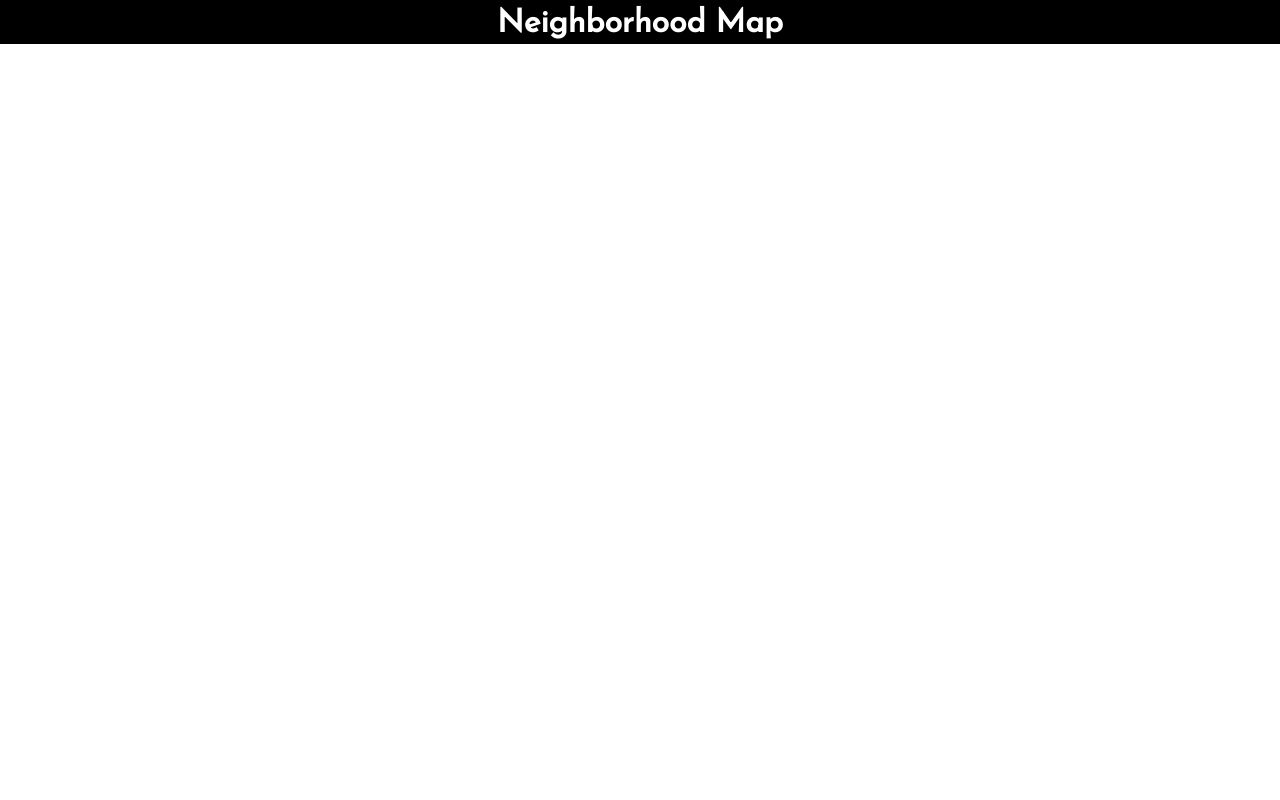
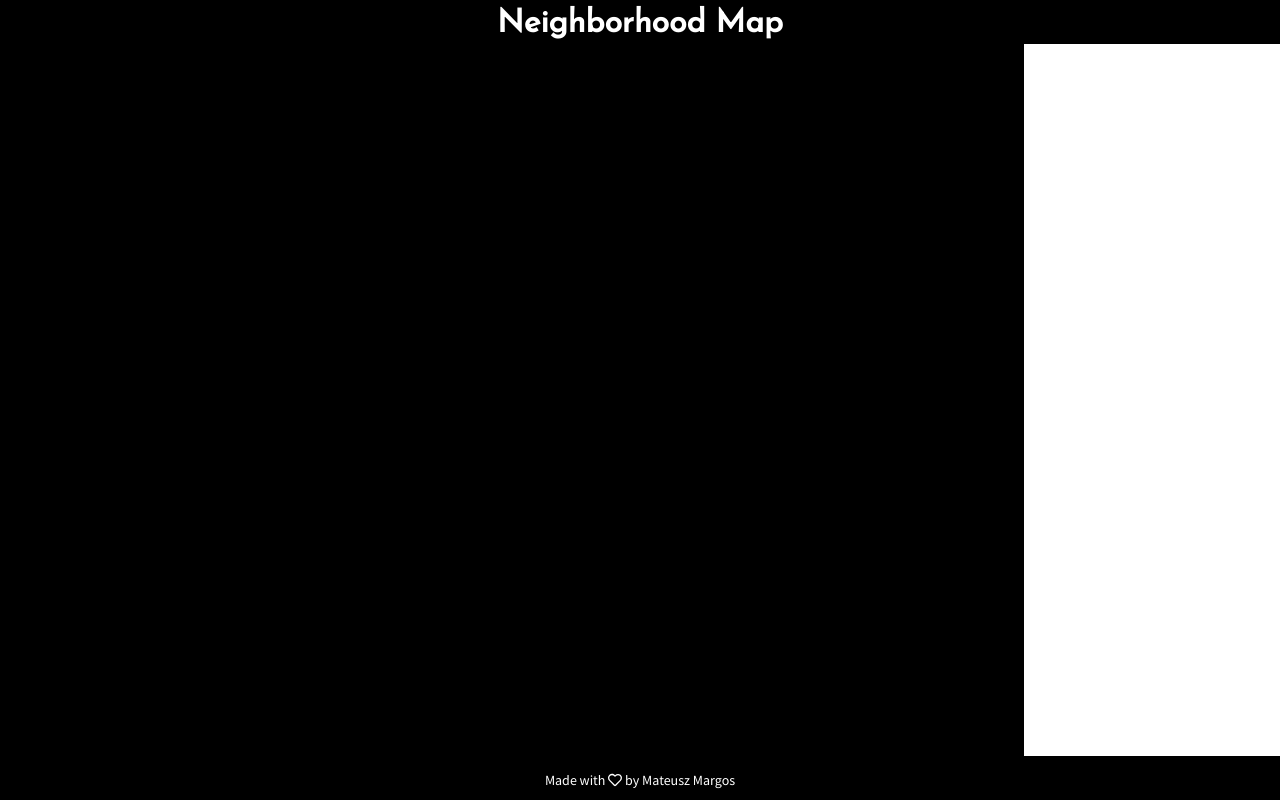
Before and after one commit to margosmat/project-neighborhood-map, a React (Create React App) app: page / in a window 1280 px wide. Built offline with nearby package versions, Linux system fonts and the light colour scheme.

Commit message:
feture: Added ElementsList component, added footer in the MainWindow component.

```diff
--- a/public/index.html
+++ b/public/index.html
@@ -11,6 +11,7 @@
     <link rel="manifest" href="%PUBLIC_URL%/manifest.json">
     <link rel="shortcut icon" href="%PUBLIC_URL%/favicon.ico">
     <link href="https://fonts.googleapis.com/css?family=Josefin+Sans|Source+Sans+Pro" rel="stylesheet">
+    <script defer src="https://use.fontawesome.com/releases/v5.0.8/js/all.js"></script>
     <!--
       Notice the use of %PUBLIC_URL% in the tags above.
       It will be replaced with the URL of the `public` folder during the build.
--- a/src/App.css
+++ b/src/App.css
@@ -4,12 +4,13 @@
   padding: 0;
 }
 
-#root {
+main {
   display: flex;
   flex-wrap: wrap;
 }
 
-header {
+header,
+footer {
   background-color: #000;
   color: #fff;
   width: 100%;
@@ -23,3 +24,15 @@ header {
   font-weight: 900;
   margin: 8px 0 4px 0;
 }
+
+.elements-list-container {
+  width: 80%;
+  height: calc(100vh - 88px);
+  background-color: #000;
+}
+
+.footer {
+  font-size: 14px;
+  margin: 15px 0;
+  text-align: center;
+}
--- /dev/null
+++ b/src/ElementsList.js
@@ -0,0 +1,15 @@
+import React, { Component } from 'react'
+
+class ElementsList extends Component {
+    render() {
+        return (
+            <div className='elements-list-container'>
+                <ul>
+
+                </ul>
+            </div>
+        )
+    }
+}
+
+export default ElementsList
--- a/src/MainWindow.js
+++ b/src/MainWindow.js
@@ -1,11 +1,18 @@
 import React, { Component } from 'react'
+import ElementsList from './ElementsList';
 
 class MainWindow extends Component {
     render() {
         return (
-            <header>
-                <h1 className='header'>Neighborhood Map</h1>
-            </header>
+            <main>
+                <header>
+                    <h1 className='header'>Neighborhood Map</h1>
+                </header>
+                <ElementsList />
+                <footer>
+                    <p className='footer'>Made with <b className='far fa-heart'></b> by Mateusz Margos</p>
+                </footer>
+            </main>
         )
     }
 }
```
